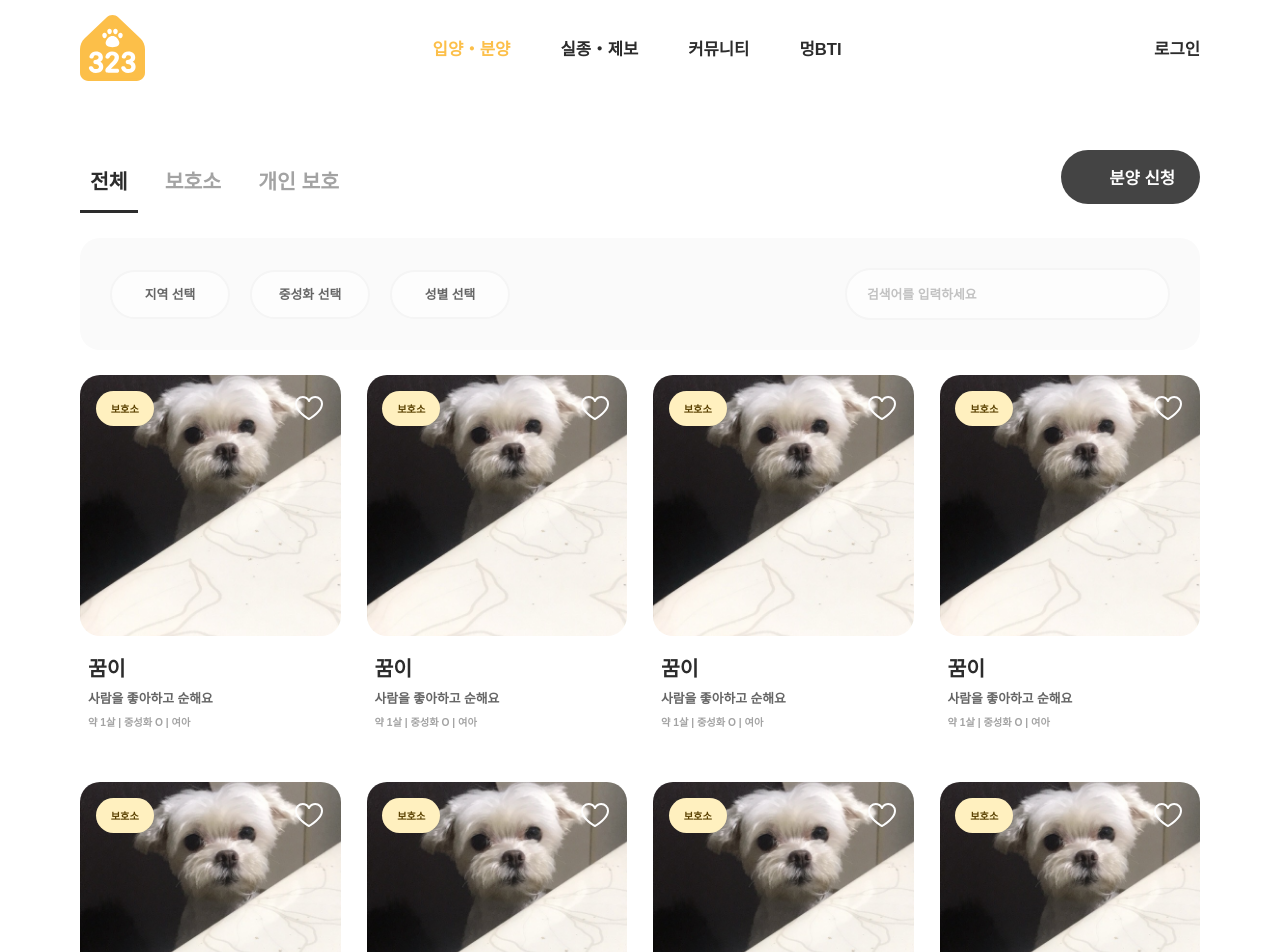
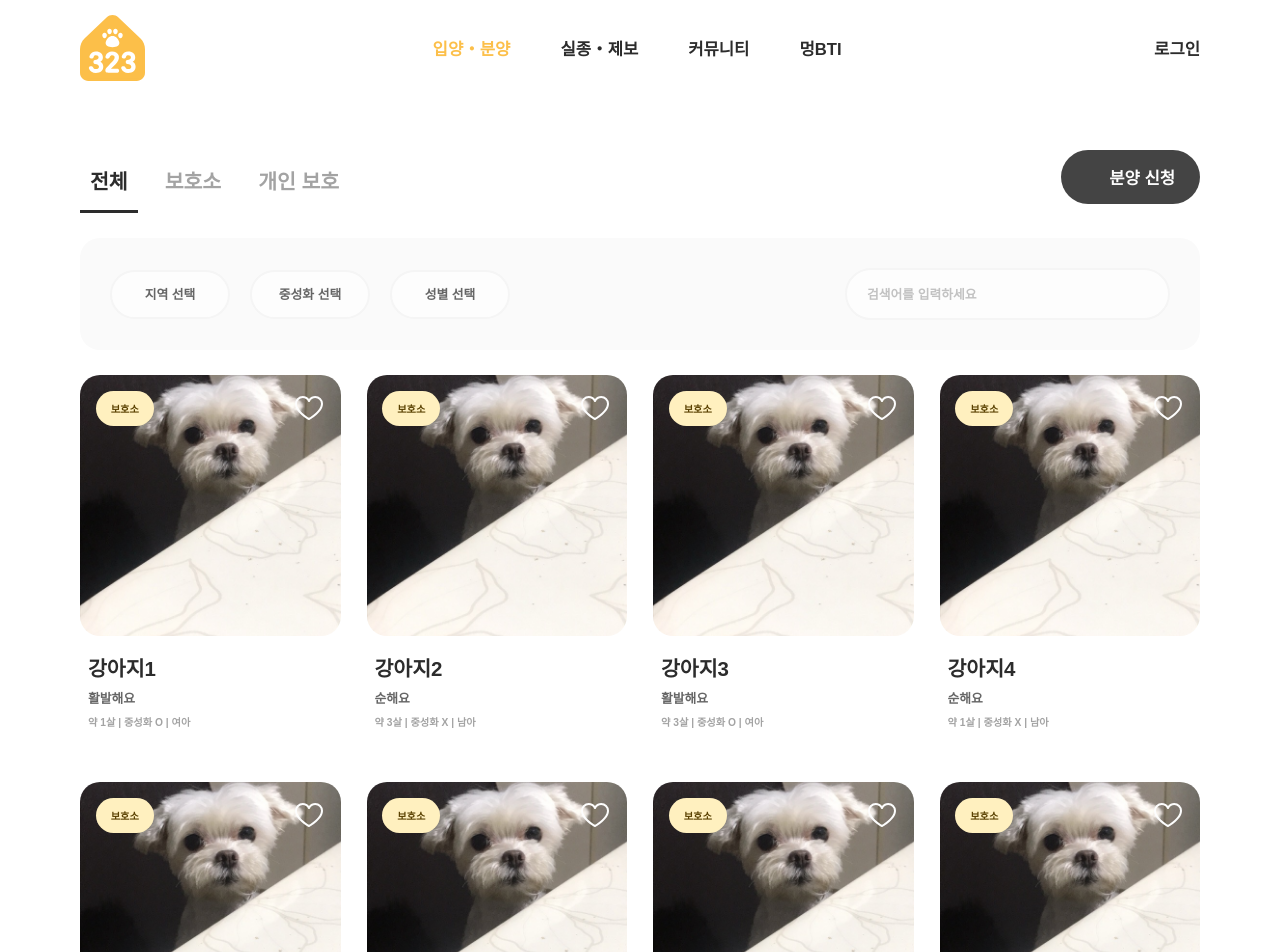
Before and after one commit to gamjatec/dog323-front, a React (Vite) app in the folder dog323/: page /withme in a window 1280 px wide. Shown: the top 952 px of the page. Built offline with nearby package versions, Linux system fonts and the light colour scheme; some icons are missing; a web font is replaced by a local one.

Commit message:
입양하기 상세 페이지 props

```diff
--- a/dog323/src/App.jsx
+++ b/dog323/src/App.jsx
@@ -5,6 +5,14 @@ import AuthLayout from "./components/layout/AuthLayout";
 import HomePage from "./pages/HomePage";
 import WithMePage from "./pages/WithMePage";
 import ScrollToTop from './components/layout/ScrollToTop';
+import WithMe from './components/pages/withme/WithMe';
+import WithMeDetail from './components/pages/withme/WithMeDetail';
+
+// App.jsx = 사이트 지도
+// Page = 화면 껍데기 + Outlet
+
+// app.jsx에 모든 페이지 라우트 설정
+// page 컴포넌트에는 outlet만 넣기(공통 레이아웃이나 단계 표시 같은 거 넣기)
 
 const App = () => {
   return (
@@ -13,7 +21,10 @@ const App = () => {
       <Routes>
         <Route element={<MainLayout />}>
           <Route path='/' element={<HomePage />} />
-          <Route path='withme' element={<WithMePage />} />
+          <Route path='withme' element={<WithMePage />}>
+            <Route index element={<WithMe />} />
+            <Route path=":id" element={<WithMeDetail />} />
+          </Route>
         </Route>
 
         <Route element={<AuthLayout />}>
--- a/dog323/src/components/common/DogCard.jsx
+++ b/dog323/src/components/common/DogCard.jsx
@@ -9,11 +9,12 @@ const DogCard = ({
   subtitle,
   description,
   showFavorite = false,
+  onClick,
 }) => {
   const [active, setActive] = useState(false);
 
   return (
-    <div className="dog-card">
+    <div className="dog-card" onClick={onClick}>
       <div className="img-wrap">
         <img src={image} alt={title} />
 
@@ -23,7 +24,10 @@ const DogCard = ({
           <button
             type="button"
             className="favorite-btn"
-            onClick={() => setActive((prev) => !prev)}
+            onClick={(e) => {
+              e.stopPropagation();
+              setActive((prev) => !prev);
+            }}
           >
             <Icon
               icon={active ? "ph:heart-fill" : "ph:heart"}
--- a/dog323/src/components/pages/withme/WithMe.jsx
+++ b/dog323/src/components/pages/withme/WithMe.jsx
@@ -4,8 +4,10 @@ import regions from "../../../data/regions.json";
 import DogCard from "../../common/DogCard";
 import { BsArrowRightCircleFill } from "react-icons/bs";
 import dogImg from "../../../assets/images/dog-img.jpg";
+import { useNavigate } from "react-router-dom";
 
 const WithMe = () => {
+  const navigate = useNavigate();
   const [active, setActive] = useState("전체");
   const menu = ["전체", "보호소", "개인 보호"];
 
@@ -18,6 +20,17 @@ const WithMe = () => {
 
   // 화면에 출력되는 카드 개수 state
   const [visibleCount, setVisibleCount] = useState(16);
+
+  // 테스트용 입양 데이터 ----- api 들어갈 부분 -----
+  const dogInfo = Array.from({ length: 300 }, (_, i) => ({
+    id: i,
+    type: "shelter",
+    name: `강아지${i + 1}`,
+    character: i % 2 === 0 ? "활발해요" : "순해요",
+    age: i % 3 === 0 ? "약 1살" : "약 3살",
+    neutralized: i % 2 === 0 ? "yes" : "no",
+    gender: i % 2 === 0 ? "famale" : "male",
+  }));
 
   // 탭 메뉴 매핑
   const MENU_TYPE_MAP = {
@@ -52,17 +65,6 @@ const WithMe = () => {
     male: "남아",
     famale: "여아",
   };
-
-  // 입양 데이터
-  const dogInfo = Array.from({ length: 300 }, (_, i) => ({
-    id: i,
-    type: "shelter",
-    name: "꿈이",
-    character: "사람을 좋아하고 순해요",
-    age: "약 1살",
-    neutralized: "yes",
-    gender: "famale",
-  }));
 
   // 더보기 버튼
   const handleLoadMore = () => {
@@ -217,6 +219,7 @@ const WithMe = () => {
                 NEUTRALIZED_LABEL[dog.neutralized]
               } | ${GENDER_LABEL[dog.gender]}`}
               showFavorite
+              onClick={() => navigate(`/withme/${dog.id}`, { state: { dog } })}
             />
           ))}
         </div>
--- /dev/null
+++ b/dog323/src/components/pages/withme/WithMeDetail.jsx
@@ -0,0 +1,37 @@
+import { useLocation, useParams } from "react-router-dom";
+import dogImg from "../../../assets/images/dog-img.jpg";
+
+const WithMeDetail = () => {
+  const { id } = useParams();
+  const location = useLocation();
+
+  // 테스트용 입양 데이터 ----- api 들어갈 부분 -----
+  const dogList = Array.from({ length: 10 }, (_, i) => ({
+    id: i,
+    name: `강아지${i + 1}`,
+    type: "shelter",
+    age: "약 1살",
+    character: i % 2 === 0 ? "활발해요" : "순해요",
+    neutralized: i % 2 === 0 ? "yes" : "no",
+    gender: i % 2 === 0 ? "female" : "male",
+  }));
+
+
+  // @@@@@@@@ 상세페이지 공통으로 만들기 @@@@@@
+  const dog = location.state?.dog || dogList.find((d) => d.id === Number(id));
+
+  if (!dog) return <p>강아지를 찾을 수 없습니다.</p>;
+
+  return (
+    <div className="dog-detail">
+      <img src={dogImg} alt={dog.name} />
+      <h2>{dog.name}</h2>
+      <p>성격: {dog.character}</p>
+      <p>나이: {dog.age}</p>
+      <p>중성화: {dog.neutralized}</p>
+      <p>성별: {dog.gender}</p>
+    </div>
+  );
+};
+
+export default WithMeDetail;
--- a/dog323/src/pages/WithMePage.jsx
+++ b/dog323/src/pages/WithMePage.jsx
@@ -1,9 +1,9 @@
-import WithMe from "../components/pages/withme/WithMe";
+import { Outlet } from "react-router-dom";
 
 const WithMePage = () => {
   return (
     <div id="withme-page">
-      <WithMe />
+      <Outlet />
     </div>
   );
 };
--- a/dog323/src/styles/components/common/DogCard.scss
+++ b/dog323/src/styles/components/common/DogCard.scss
@@ -2,6 +2,7 @@
 
 .dog-card {
   width: 100%;
+  cursor: pointer;
   .img-wrap {
     // height: 300px;
     position: relative;
```
